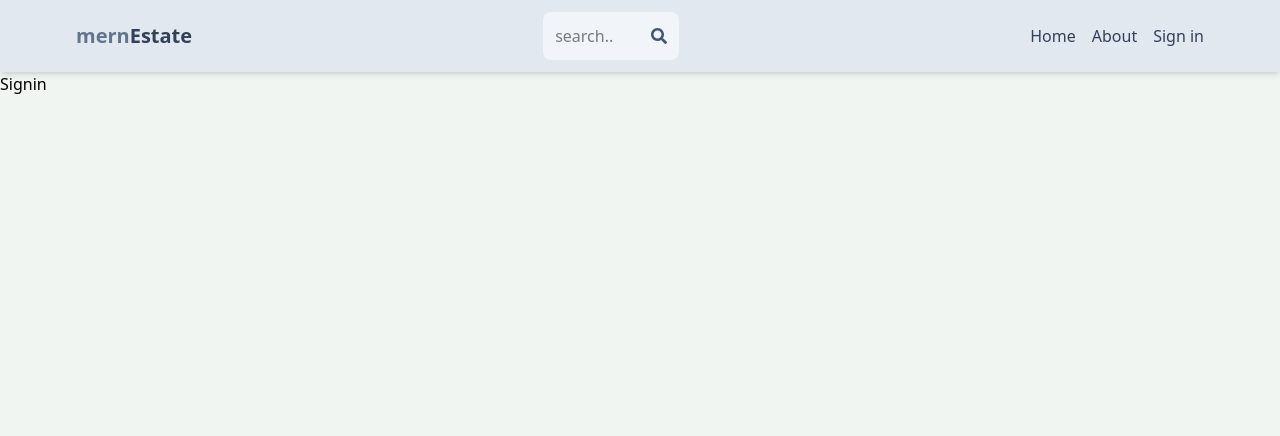
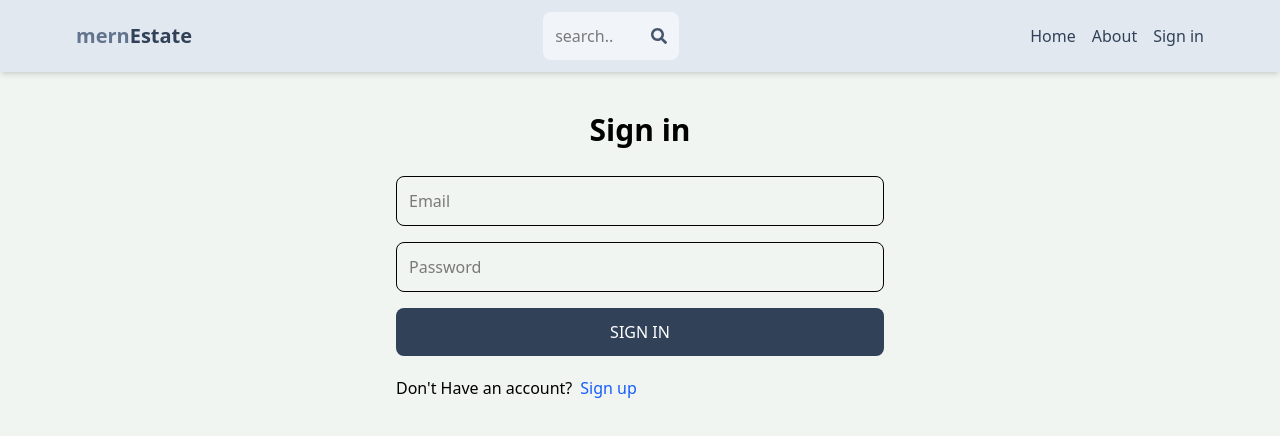
Before and after one commit to mibinjoby/Mernstack-realestate, a React (Vite) app in the folder frontend/: page /signin in a window 1280 px wide. Shown: the top 436 px of the page. Built offline with nearby package versions, Linux system fonts and the light colour scheme.

Commit message:
created complete signin page functionality

```diff
--- a/frontend/src/App.jsx
+++ b/frontend/src/App.jsx
@@ -12,7 +12,7 @@
     <BrowserRouter>
     <Header />
       <Routes>
-        <Route path="/" element={<Home />} />
+        <Route path="/Home" element={<Home />} />
         <Route path="/signin" element={<Signin/>} />
         <Route path="/signup" element={<Signup />} />
         <Route path="/about" element={<About />} />
--- a/frontend/src/pages/Signin.jsx
+++ b/frontend/src/pages/Signin.jsx
@@ -1,9 +1,70 @@
-import React from 'react'
+
+import { useState } from 'react'
+import {Link,useNavigate} from 'react-router-dom'
+
 
 function Signin() {
+  const [formdata, SetFormdata] =useState({})
+  const [error,setError] =useState(null)
+   const [loading,setLoading] =useState(false)
+   const navigate = useNavigate()
+  const  handleChange = (e) =>{
+    SetFormdata({
+      ...formdata,
+      [e.target.id]:e.target.value,
+    })
+  }
+
+  const handlesubmit = async (e) =>{
+    e.preventDefault ();
+    try {
+       setLoading(true)
+    const res = await fetch ('/api/auth/signin',
+     {
+      method:'POST',
+      headers:{
+      'Content-Type':'application/json'
+      },
+       body:JSON.stringify(formdata),
+
+    })
+    const data = await res.json();
+
+      if(data.success === false){
+        setError(data.message)
+        setLoading(false)
+        return;
+      }
+      setLoading(false)
+      setError(null)
+      navigate('/Home')
+
+    } catch (error) {
+      setLoading(false)
+      setError(error.message)
+    }
+
+  }
   return (
-    <div>
-      Signin
+    <div className='p-3  max-w-lg mx-auto'>
+
+     <h1 className='text-3xl text-center font-semibold my-7'>Sign in</h1>
+
+     <form  onSubmit= {handlesubmit} className='flex flex-col gap-4'>
+
+
+      <input className='border p-3 rounded-lg' type="text" placeholder='Email'  id='email'onChange={handleChange} />
+
+     <input className='border p-3 rounded-lg' type="password" placeholder='Password'  id='password'onChange={handleChange} />
+
+     <button  disabled={loading} className='bg-slate-700 text-white p-3 rounded-lg  uppercase hover:opacity-95 disabled:opacity-80' > {loading ? 'Loading...': 'Sign in'}</button>
+     </form>
+     <div className='flex gap-2 mt-5'>
+      <p>Don't Have an account?</p>
+      <Link to={"/signup"}> <span className='text-blue-600'>Sign up</span></Link>
+     </div>
+    {error && <p className='text-red-500 mt-5'>{error}</p>}
+
     </div>
   )
 }
```
Also changed, not shown: 1 other file (tests, documents, lock files or other folders).
